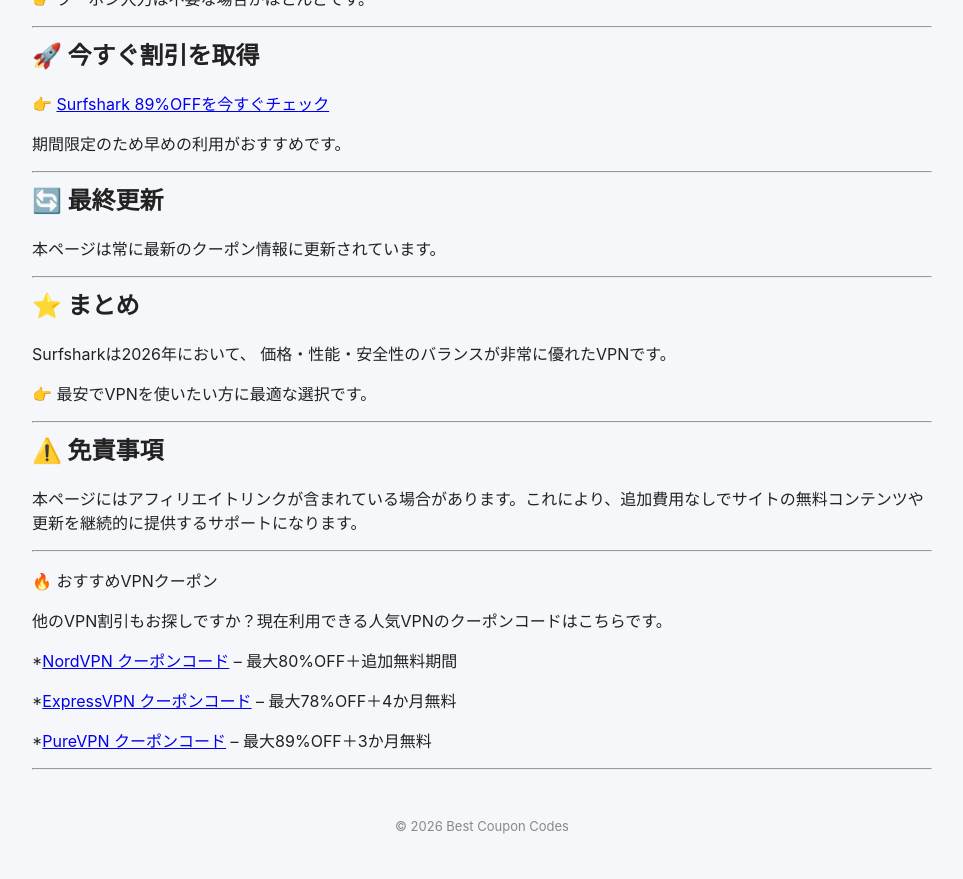
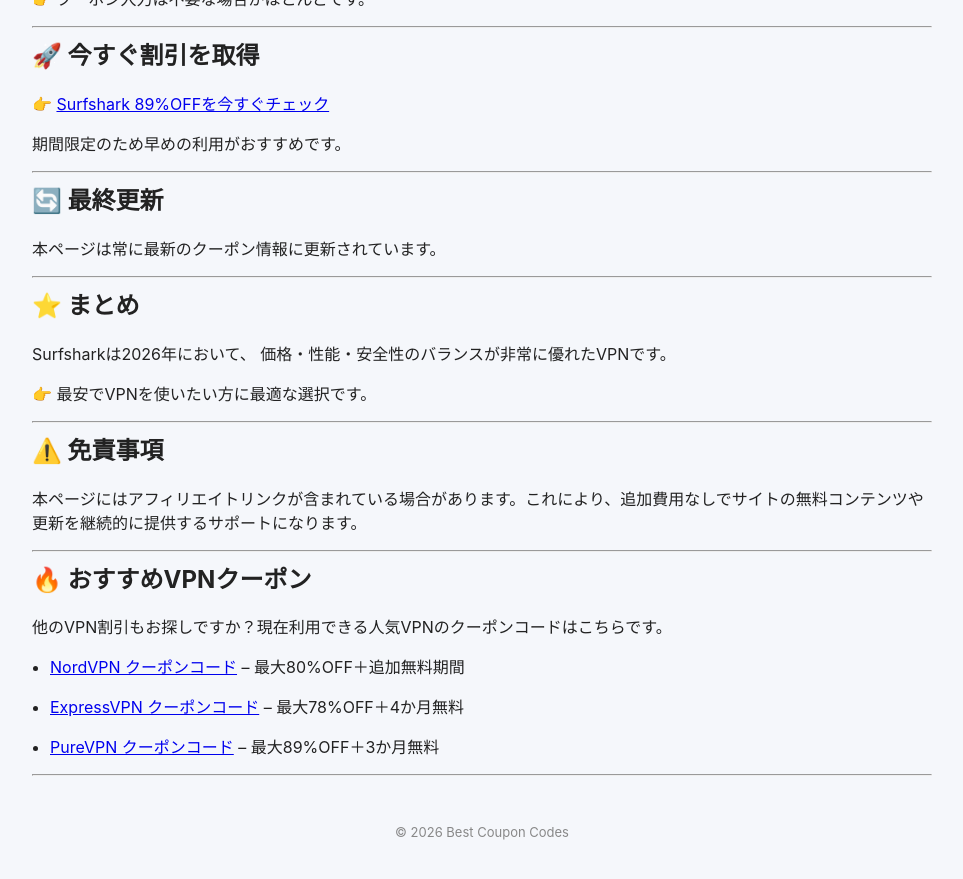
Before and after one commit to BestCouponCodes/best-coupon-codes, a Jekyll site: the page built from surfshark-coupon-code-ja.md, in a window 1280 px wide and 900 px high, scrolled down 1914 px. Shown: the top 879 px of the window, without its empty margins (158-1121 px from the left). Built offline with Jekyll 4.4.1, drawn with Linux system fonts in a browser that asks for light colours.

```diff
--- a/surfshark-coupon-code-ja.md
+++ b/surfshark-coupon-code-ja.md
@@ -119,14 +119,14 @@ Surfsharkは2026年において、
 
 ---
 
-🔥 おすすめVPNクーポン
+## 🔥 おすすめVPNクーポン
 
 他のVPN割引もお探しですか？現在利用できる人気VPNのクーポンコードはこちらです。
 
-*[NordVPN クーポンコード]({{ site.baseurl }}/nordvpn-coupon-code/) – 最大80%OFF＋追加無料期間
+* [NordVPN クーポンコード]({{ site.baseurl }}/nordvpn-coupon-code/) – 最大80%OFF＋追加無料期間
 
-*[ExpressVPN クーポンコード]({{ site.baseurl }}/expressvpn-coupon-code/) – 最大78%OFF＋4か月無料
+* [ExpressVPN クーポンコード]({{ site.baseurl }}/expressvpn-coupon-code/) – 最大78%OFF＋4か月無料
 
-*[PureVPN クーポンコード]({{ site.baseurl }}/purevpn-coupon-code/) – 最大89%OFF＋3か月無料
+* [PureVPN クーポンコード]({{ site.baseurl }}/purevpn-coupon-code/) – 最大89%OFF＋3か月無料
 
 ---
```
